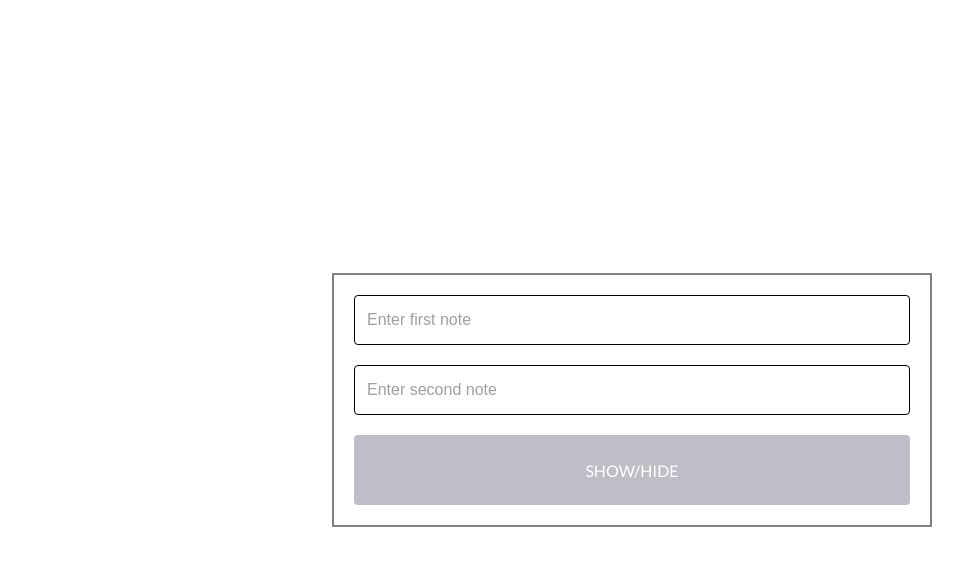
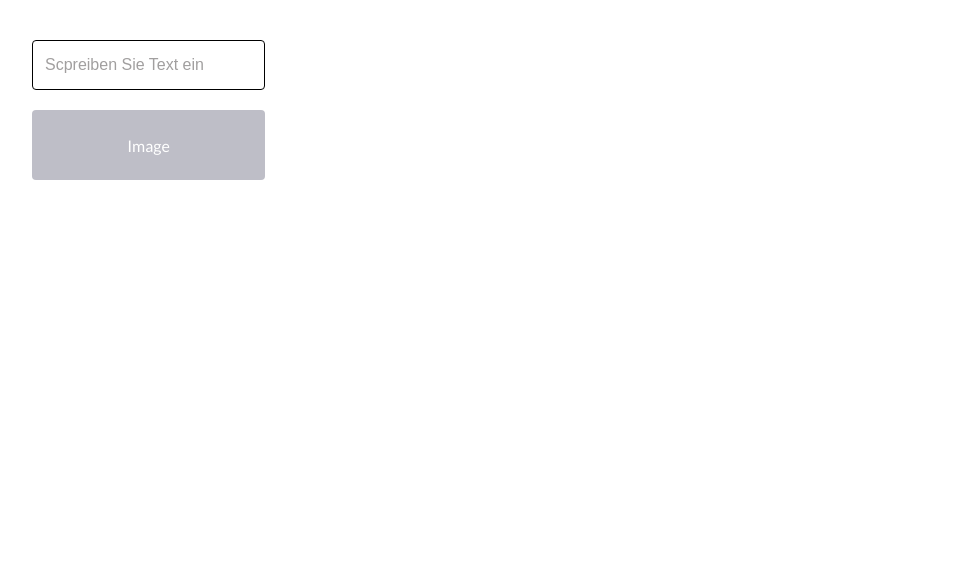
Before and after one commit to ArhiDesign/React_52_1_fs_TS, a React (Vite) app: page / in a window 1280 px wide. Shown: the top 566 px of the page, without its empty margins (8-971 px from the left). Built offline with nearby package versions, Linux system fonts and the light colour scheme.

Commit message:
Homework10

```diff
--- a/src/App.tsx
+++ b/src/App.tsx
@@ -1,5 +1,6 @@
 
 
+import Homework10 from "./homeworks/Homework10/Homework10";
 import GlobalStyles from "./styles/GlobalStyles";
 
 //lessons
@@ -12,7 +13,7 @@ import GlobalStyles from "./styles/GlobalStyles";
 //homeworks
 // import Homework08 from './homeworks/Homework08/Homework08'
 //import Homework09 from "./homeworks/Homework09/Homework09";
-import Homework09_01 from "./homeworks/Homework09_01/Homework09_01";
+//import Homework09_01 from "./homeworks/Homework09_01/Homework09_01";
 
 //consultations
 // import Consultation03 from './consultations/Consultation03/Consultation03'
@@ -32,9 +33,10 @@ function App() {
       {/* Topic: Control components, useEffect */}
       {/*<Lesson09 />*/}
       {/*<Homework09 />*/}
-      <Homework09_01 />
+      {/*<Homework09_01 />*/}
       {/* --Topic: useEffect, axios */}
       {/*<Lesson10 />*/}
+      <Homework10 />
     </>
   );
 }
--- /dev/null
+++ b/src/homeworks/Homework10/Homework10.tsx
@@ -0,0 +1,69 @@
+import { ChangeEvent, useEffect, useState  } from "react";
+import axios from "axios";
+
+import { Homework10Wrapper, ResultBlock, ImageBlock , ErrorBlock} from './styles';
+
+import Input from '../../components/Input/Input';
+import Button from '../../components/Button/Button';
+import Spinner from "../../components/Spinner/Spinner";
+
+function Homework10() {
+    const [firstInput, setFirstInput] = useState<string>('');
+    const [imageUrl, setImageUrl] = useState<string | null>(null);
+    const [isLoading, setIsLoading] = useState<boolean>(false);
+    const [error, setError] = useState<string | null>(null);
+
+    const handleChange = (event: ChangeEvent<HTMLInputElement>) => {
+        setFirstInput(event.target.value);
+      };
+
+    const fetchHundImage = async () => {
+        setIsLoading(true);
+        setError(null);
+        try {
+          const response = await axios.get('https://dog.ceo/api/breeds/image/random');
+          setImageUrl(response.data.message);
+        } catch (error) {
+            setError('Ошибка при загрузке картинки');
+          //console.error('Fehler:', error);
+        } finally {
+            setIsLoading(false); // Останавливаем индикатор загрузки
+        }
+      };
+
+    useEffect(() => {
+        if (firstInput.trim()) {
+          fetchHundImage();
+        }
+      }, [firstInput]);
+
+    return (
+        <Homework10Wrapper>
+          <Input
+            name="first-input"
+            value={firstInput}
+            onChange={handleChange}
+            placeholder="Sсрreiben Sie Text ein"
+          />
+          <Button
+            name="Image"
+            onClick={fetchHundImage}
+            disabled={!firstInput.trim()}
+          />
+
+          {isLoading && <Spinner />}
+
+
+          {imageUrl && (
+            <ResultBlock>
+              <ImageBlock src={imageUrl} alt="Random Hund" />
+            </ResultBlock>
+          )}
+
+
+        {error && <ErrorBlock>{error}</ErrorBlock>}
+        </Homework10Wrapper>
+      );
+    }
+
+    export default Homework10;
--- /dev/null
+++ b/src/homeworks/Homework10/styles.ts
@@ -0,0 +1,36 @@
+import styled from '@emotion/styled';
+
+export const Homework10Wrapper = styled.div`
+  display: flex;
+  flex-direction: column;
+  align-items: center;
+  gap: 20px;
+  padding: 40px;
+  //width: 100%;
+`;
+
+export const ResultBlock = styled.div`
+  display: flex;
+  justify-content: center;
+  align-items: center;
+  margin-top: 20px;
+`;
+
+export const ImageBlock = styled.img`
+  max-width: 100%;
+  max-height: 400px;
+  border-radius: 10px;
+  box-shadow: 0 4px 8px rgba(0, 0, 0, 0.2);
+`;
+
+
+export const ErrorBlock = styled.div`
+  width: 600px;
+  padding: 20px;
+  background-color: #eb9378;
+  border: 2px solid #e61212;
+  border-radius: 6px;
+  color: #e61212;
+  font-size: 28px;
+  font-weight: bold;
+`;
```
